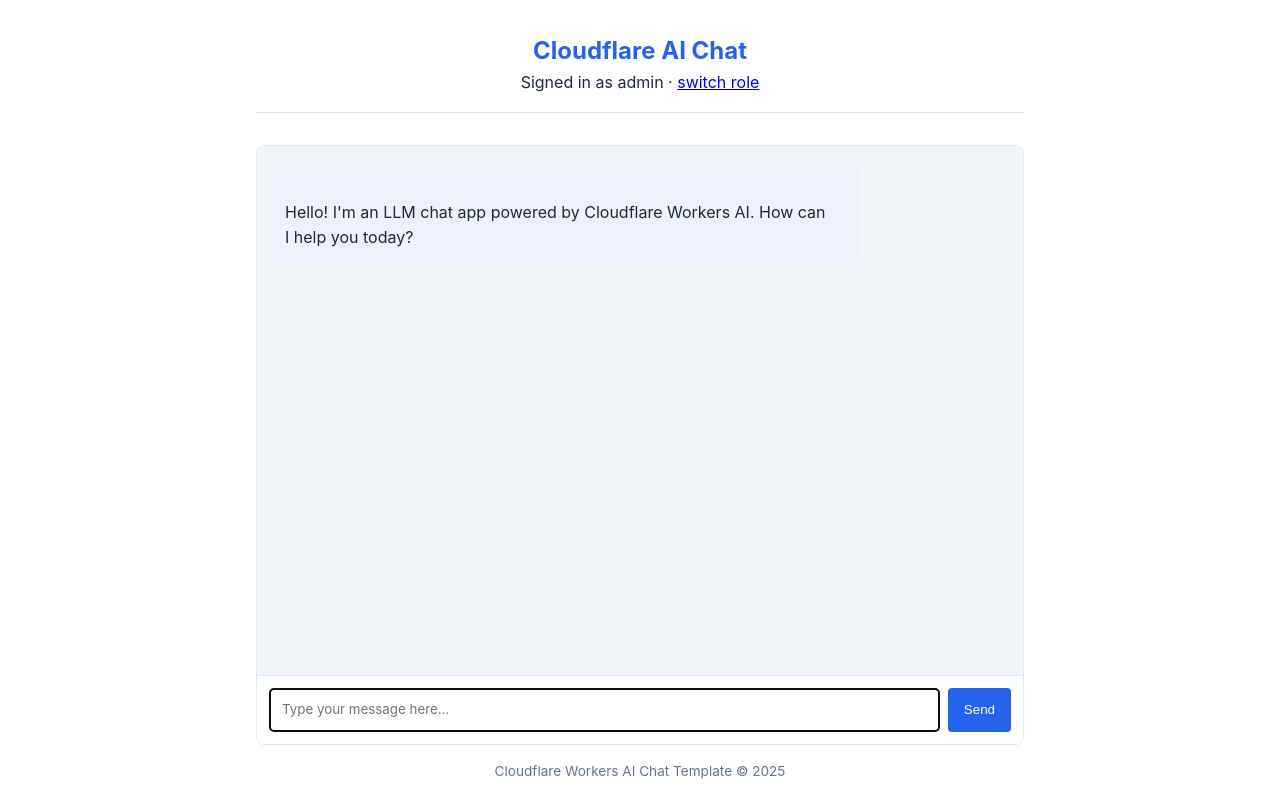
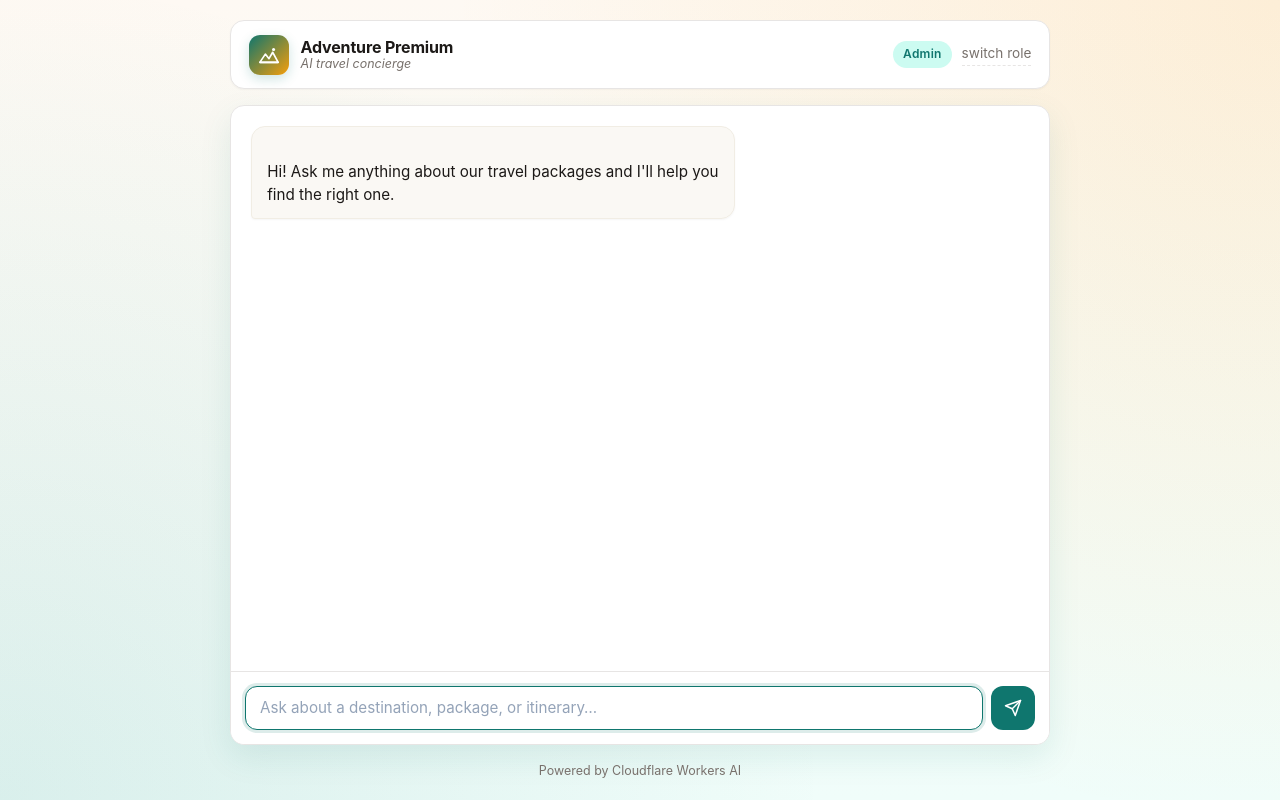
Before and after one commit to davidbarbosa-gocimit/Hackathon2026, a website: page public/chat.html in a window 1280 px wide. Drawn offline with Linux system fonts and the light colour scheme; sample sign-in values are in the browser's storage.

Commit message:
style(web): restyle chat page with adventure premium theme

```diff
--- a/public/chat.html
+++ b/public/chat.html
@@ -3,17 +3,28 @@
 	<head>
 		<meta charset="UTF-8" />
 		<meta name="viewport" content="width=device-width, initial-scale=1.0" />
-		<title>LLM Chat App</title>
+		<title>Adventure Premium · Concierge</title>
 		<style>
 			:root {
-				--primary-color: #2563eb;
-				--primary-hover: #1d4ed8;
-				--light-bg: #f1f5f9;
-				--border-color: #dbeafe;
-				--text-color: #1e293b;
-				--text-light: #64748b;
-				--user-msg-bg: #dbeafe;
-				--assistant-msg-bg: #eef2ff;
+				/* Adventure Premium palette: forest teal + sunset amber on warm cream */
+				--primary: #0f766e;
+				--primary-hover: #115e59;
+				--primary-soft: #ccfbf1;
+				--accent: #f59e0b;
+				--accent-soft: #fef3c7;
+				--bg-from: #fef9f3;
+				--bg-to: #f0fdfa;
+				--surface: #ffffff;
+				--border: #e7e5e4;
+				--text: #1c1917;
+				--text-muted: #78716c;
+				--user-bubble: #0f766e;
+				--user-bubble-text: #ffffff;
+				--assistant-bubble: #faf8f4;
+				--assistant-bubble-border: #f1ede4;
+				--assistant-bubble-text: #1c1917;
+				--shadow-sm: 0 1px 2px rgba(28, 25, 23, 0.04);
+				--shadow-md: 0 12px 32px rgba(15, 118, 110, 0.1);
 			}
 
 			* {
@@ -22,51 +33,163 @@
 				padding: 0;
 			}
 
+			html,
+			body {
+				height: 100%;
+			}
+
 			body {
 				font-family:
-					-apple-system, BlinkMacSystemFont, "Segoe UI", Roboto, Oxygen, Ubuntu,
-					Cantarell, sans-serif;
-				line-height: 1.6;
-				color: var(--text-color);
-				max-width: 800px;
-				margin: 0 auto;
-				padding: 1rem;
+					-apple-system, BlinkMacSystemFont, "Inter", "Segoe UI", Roboto, Oxygen,
+					Ubuntu, Cantarell, sans-serif;
+				font-size: 15px;
+				line-height: 1.55;
+				color: var(--text);
+				background:
+					radial-gradient(
+						circle at top right,
+						rgba(245, 158, 11, 0.12),
+						transparent 55%
+					),
+					radial-gradient(
+						circle at bottom left,
+						rgba(15, 118, 110, 0.1),
+						transparent 55%
+					),
+					linear-gradient(180deg, var(--bg-from) 0%, var(--bg-to) 100%);
+				background-attachment: fixed;
+				min-height: 100vh;
+				display: flex;
+				flex-direction: column;
+				align-items: center;
+				padding: 1.25rem;
+			}
+
+			.app {
+				width: 100%;
+				max-width: 820px;
+				display: flex;
+				flex-direction: column;
+				gap: 1rem;
+				flex: 1;
 			}
 
 			header {
-				text-align: center;
-				margin-bottom: 2rem;
-				padding: 1rem 0;
-				border-bottom: 1px solid var(--border-color);
+				background: var(--surface);
+				border: 1px solid var(--border);
+				border-radius: 14px;
+				padding: 0.85rem 1.1rem;
+				display: flex;
+				align-items: center;
+				justify-content: space-between;
+				gap: 1rem;
+				box-shadow: var(--shadow-sm);
 			}
 
-			h1 {
-				font-size: 1.5rem;
-				color: var(--primary-color);
+			.brand {
+				display: flex;
+				align-items: center;
+				gap: 0.75rem;
+				min-width: 0;
+			}
+
+			.brand-logo {
+				width: 40px;
+				height: 40px;
+				border-radius: 11px;
+				background: linear-gradient(135deg, var(--primary) 0%, var(--accent) 100%);
+				display: grid;
+				place-items: center;
+				color: white;
+				flex-shrink: 0;
+				box-shadow: 0 4px 12px rgba(15, 118, 110, 0.2);
+			}
+
+			.brand-logo svg {
+				width: 22px;
+				height: 22px;
+			}
+
+			.brand-text {
+				min-width: 0;
+				line-height: 1.2;
+			}
+
+			.brand-name {
+				font-size: 1rem;
+				font-weight: 700;
+				letter-spacing: -0.01em;
+			}
+
+			.brand-sub {
+				font-size: 0.78rem;
+				color: var(--text-muted);
+				font-style: italic;
+			}
+
+			.role-info {
+				display: flex;
+				align-items: center;
+				gap: 0.6rem;
+				font-size: 0.85rem;
+				color: var(--text-muted);
+				flex-shrink: 0;
+			}
+
+			.role-pill {
+				background: var(--primary-soft);
+				color: var(--primary);
+				font-weight: 600;
+				font-size: 0.75rem;
+				padding: 0.25rem 0.65rem;
+				border-radius: 999px;
+				text-transform: capitalize;
+				letter-spacing: 0.02em;
+			}
+
+			.role-info a {
+				color: var(--text-muted);
+				text-decoration: none;
+				border-bottom: 1px dashed var(--border);
+				padding-bottom: 1px;
+				transition: color 0.15s, border-color 0.15s;
+			}
+
+			.role-info a:hover {
+				color: var(--primary);
+				border-bottom-color: var(--primary);
 			}
 
 			.chat-container {
+				background: var(--surface);
+				border: 1px solid var(--border);
+				border-radius: 14px;
+				box-shadow: var(--shadow-md);
 				display: flex;
 				flex-direction: column;
-				height: calc(100vh - 200px);
-				min-height: 400px;
-				border: 1px solid var(--border-color);
-				border-radius: 8px;
+				flex: 1;
+				min-height: 480px;
 				overflow: hidden;
 			}
 
 			.chat-messages {
 				flex: 1;
 				overflow-y: auto;
-				padding: 1rem;
-				background-color: var(--light-bg);
+				padding: 1.25rem;
+				display: flex;
+				flex-direction: column;
+				gap: 0.55rem;
+				scroll-behavior: smooth;
 			}
 
 			.message {
-				margin-bottom: 1rem;
-				padding: 0.75rem;
-				border-radius: 8px;
-				max-width: 80%;
+				max-width: 78%;
+				padding: 0.7rem 0.95rem;
+				border-radius: 14px;
+				font-size: 0.95rem;
+				line-height: 1.5;
+				box-shadow: var(--shadow-sm);
+				animation: fadeUp 200ms ease-out;
 			}
 
 			.message p {
@@ -76,108 +199,224 @@
 			}
 
 			.user-message {
-				background-color: var(--user-msg-bg);
+				background: var(--user-bubble);
+				color: var(--user-bubble-text);
 				align-self: flex-end;
-				margin-left: auto;
+				border-bottom-right-radius: 4px;
 			}
 
 			.assistant-message {
-				background-color: var(--assistant-msg-bg);
+				background: var(--assistant-bubble);
+				color: var(--assistant-bubble-text);
+				border: 1px solid var(--assistant-bubble-border);
 				align-self: flex-start;
+				border-bottom-left-radius: 4px;
+			}
+
+			@keyframes fadeUp {
+				from {
+					opacity: 0;
+					transform: translateY(4px);
+				}
+				to {
+					opacity: 1;
+					transform: translateY(0);
+				}
+			}
+
+			.typing-indicator {
+				display: none;
+				padding: 0.4rem 1.25rem 0.6rem;
+				align-items: center;
+				gap: 5px;
+			}
+
+			.typing-indicator.visible {
+				display: flex;
+			}
+
+			.typing-indicator .dot {
+				width: 6px;
+				height: 6px;
+				border-radius: 50%;
+				background: var(--text-muted);
+				animation: blink 1.2s infinite ease-in-out;
+			}
+
+			.typing-indicator .dot:nth-child(2) {
+				animation-delay: 0.2s;
+			}
+
+			.typing-indicator .dot:nth-child(3) {
+				animation-delay: 0.4s;
+			}
+
+			@keyframes blink {
+				0%,
+				80%,
+				100% {
+					opacity: 0.25;
+					transform: scale(0.9);
+				}
+				40% {
+					opacity: 1;
+					transform: scale(1);
+				}
 			}
 
 			.message-input {
 				display: flex;
-				padding: 0.75rem;
-				border-top: 1px solid var(--border-color);
-				background-color: white;
+				align-items: flex-end;
+				gap: 0.5rem;
+				padding: 0.85rem;
+				border-top: 1px solid var(--border);
+				background: var(--surface);
 			}
 
 			#user-input {
 				flex: 1;
-				padding: 0.75rem;
-				border: 1px solid var(--border-color);
-				border-radius: 4px;
+				padding: 0.7rem 0.9rem;
+				border: 1px solid var(--border);
+				border-radius: 12px;
 				font-family: inherit;
+				font-size: 0.95rem;
+				color: var(--text);
 				resize: none;
 				min-height: 44px;
+				max-height: 160px;
+				outline: none;
+				background: #fff;
+				transition: border-color 0.15s, box-shadow 0.15s;
+			}
+
+			#user-input::placeholder {
+				color: #94a3b8;
+			}
+
+			#user-input:focus {
+				border-color: var(--primary);
+				box-shadow: 0 0 0 3px rgba(15, 118, 110, 0.14);
 			}
 
 			#send-button {
-				margin-left: 0.5rem;
-				padding: 0 1rem;
-				background-color: var(--primary-color);
+				flex-shrink: 0;
+				width: 44px;
+				height: 44px;
+				display: grid;
+				place-items: center;
+				background: var(--primary);
 				color: white;
 				border: none;
-				border-radius: 4px;
+				border-radius: 12px;
 				cursor: pointer;
-				transition: background-color 0.2s;
+				transition: background-color 0.2s, transform 0.1s;
 			}
 
-			#send-button:hover {
-				background-color: var(--primary-hover);
+			#send-button:hover:not(:disabled) {
+				background: var(--primary-hover);
+				transform: translateY(-1px);
 			}
 
 			#send-button:disabled {
-				background-color: var(--text-light);
+				background: #cbd5e1;
 				cursor: not-allowed;
 			}
 
-			.typing-indicator {
-				display: none;
-				font-style: italic;
-				color: var(--text-light);
-				padding: 1rem;
-			}
-
-			.typing-indicator.visible {
-				display: block;
+			#send-button svg {
+				width: 18px;
+				height: 18px;
 			}
 
 			footer {
-				margin-top: 1rem;
 				text-align: center;
-				font-size: 0.85rem;
-				color: var(--text-light);
+				font-size: 0.78rem;
+				color: var(--text-muted);
+			}
+
+			@media (max-width: 540px) {
+				body {
+					padding: 0.75rem;
+				}
+				.brand-sub {
+					display: none;
+				}
+				.message {
+					max-width: 88%;
+				}
 			}
 		</style>
 	</head>
 	<body>
+		<div class="app">
 			<header>
-			<h1>Cloudflare AI Chat</h1>
-			<p>Signed in as <span id="role-label">guest</span> · <a href="/">switch role</a></p>
+				<div class="brand">
+					<div class="brand-logo" aria-hidden="true">
+						<svg
+							viewBox="0 0 24 24"
+							fill="none"
+							stroke="currentColor"
+							stroke-width="1.8"
+							stroke-linecap="round"
+							stroke-linejoin="round"
+						>
+							<circle cx="17" cy="6" r="1.7" fill="currentColor" stroke="none" />
+							<path d="M2 20 L8 11 L12 16 L16 9 L22 20 Z" />
+							<line x1="2" y1="20" x2="22" y2="20" />
+						</svg>
+					</div>
+					<div class="brand-text">
+						<div class="brand-name">Adventure Premium</div>
+						<div class="brand-sub">AI travel concierge</div>
+					</div>
+				</div>
+				<div class="role-info">
+					<span class="role-pill" id="role-label">guest</span>
+					<a href="/">switch role</a>
+				</div>
 			</header>
 
 			<div class="chat-container">
 				<div id="chat-messages" class="chat-messages">
 					<div class="message assistant-message">
 						<p>
-						Hello! I'm an LLM chat app powered by Cloudflare Workers AI. How can
-						I help you today?
+							Hi! Ask me anything about our travel packages and I'll help you
+							find the right one.
 						</p>
 					</div>
 				</div>
 
 				<div class="typing-indicator" id="typing-indicator">
-				AI is thinking...
+					<span class="dot"></span>
+					<span class="dot"></span>
+					<span class="dot"></span>
 				</div>
 
 				<div class="message-input">
 					<textarea
 						id="user-input"
-					placeholder="Type your message here..."
+						placeholder="Ask about a destination, package, or itinerary…"
 						rows="1"
 						autofocus
 					></textarea>
-				<button id="send-button">Send</button>
+					<button id="send-button" aria-label="Send">
+						<svg
+							viewBox="0 0 24 24"
+							fill="none"
+							stroke="currentColor"
+							stroke-width="2"
+							stroke-linecap="round"
+							stroke-linejoin="round"
+						>
+							<line x1="22" y1="2" x2="11" y2="13"></line>
+							<polygon points="22 2 15 22 11 13 2 9 22 2"></polygon>
+						</svg>
+					</button>
 				</div>
 			</div>
 
-		<footer>
-			<p>Cloudflare Workers AI Chat Template &copy; 2025</p>
-		</footer>
+			<footer>Powered by Cloudflare Workers AI</footer>
+		</div>
 
-		<!-- Chat app script -->
 		<script src="chat.js"></script>
 	</body>
 </html>
```
Lines whose indentation alone changed are shown as unchanged.
